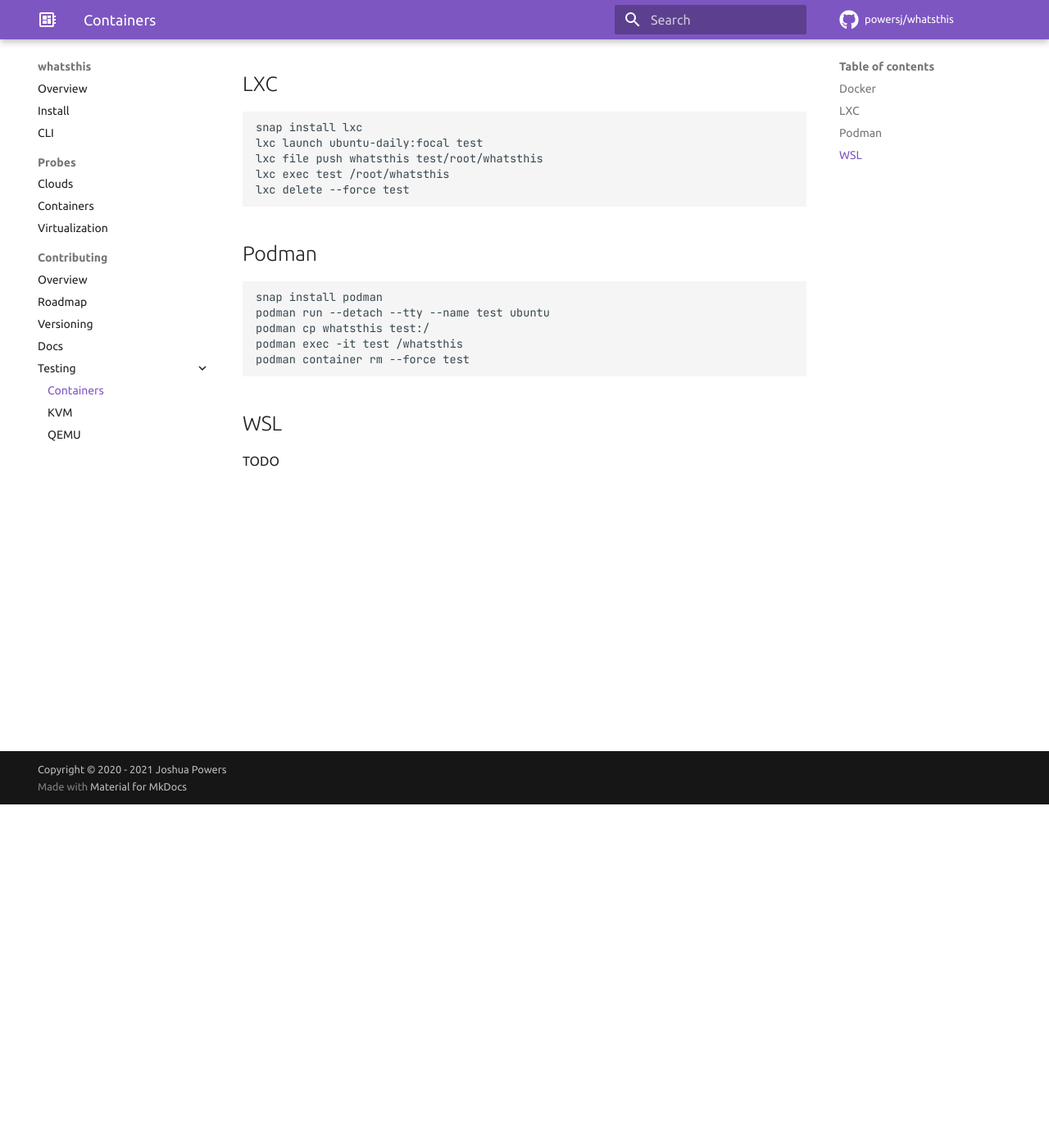
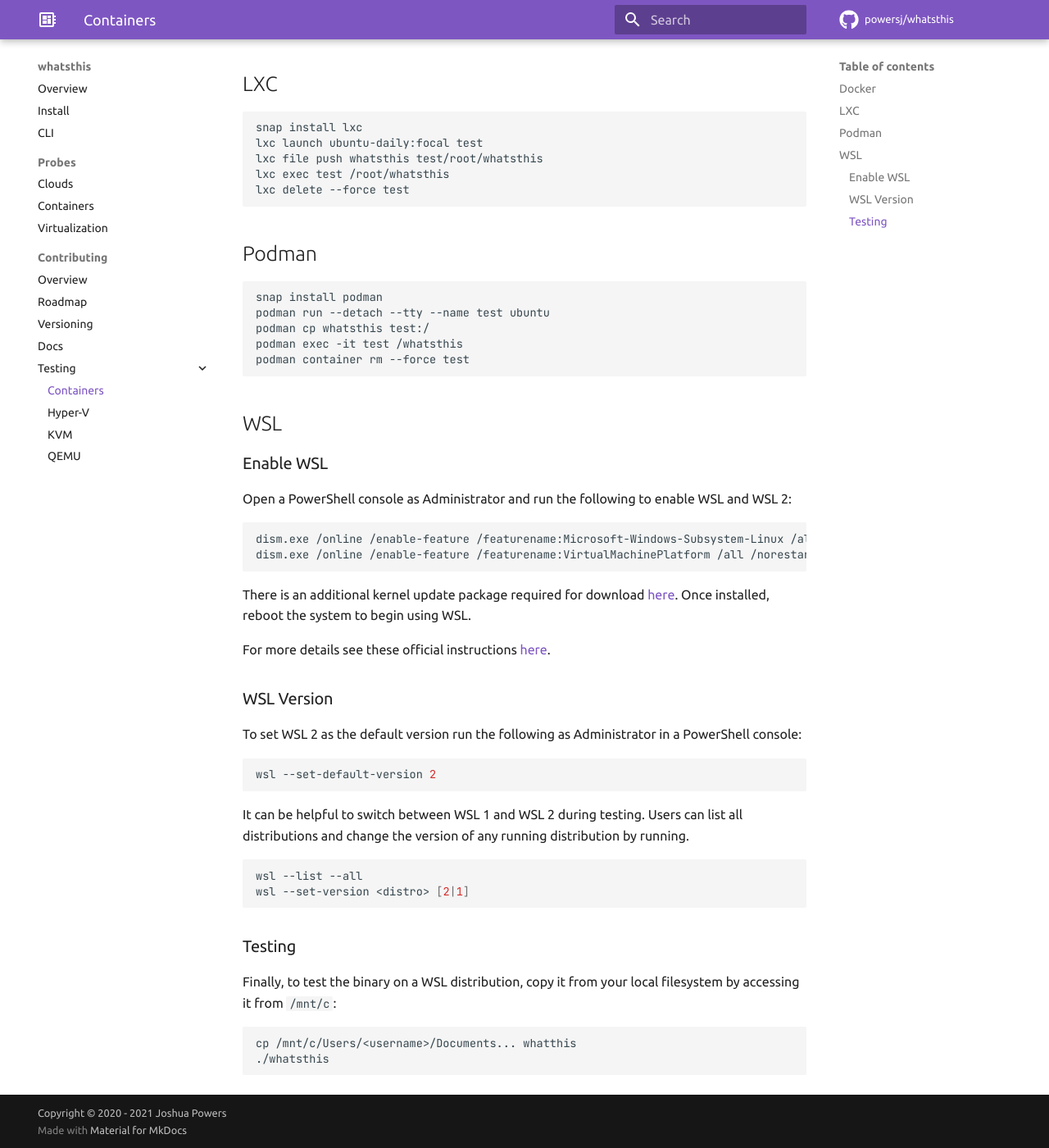
Before and after one commit to powersj/whatsthis, an MkDocs documentation site: the page built from docs/testing/containers.md, in a window 1280 px wide and 1400 px high, scrolled down 419 px. Shown: the whole window at 82% size. Built offline with MkDocs 1.6.1 and Material for MkDocs 9.7.7, drawn with Linux system fonts in a browser that asks for light colours; comment, search, counter and statistics services are not loaded.

Commit message:
docs: add WSL and Hyper-V testing steps (#15)

````diff
--- a/docs/testing/containers.md
+++ b/docs/testing/containers.md
@@ -37,4 +37,47 @@
 
 ## WSL
 
-TODO
+### Enable WSL
+
+Open a PowerShell console as Administrator and run the following to enable WSL
+and WSL 2:
+
+```shell
+dism.exe /online /enable-feature /featurename:Microsoft-Windows-Subsystem-Linux /all /norestart
+dism.exe /online /enable-feature /featurename:VirtualMachinePlatform /all /norestart
+```
+
+There is an additional kernel update package required for download
+[here](https://docs.microsoft.com/en-us/windows/wsl/install-win10#step-4---download-the-linux-kernel-update-package).
+Once installed, reboot the system to begin using WSL.
+
+For more details see these official instructions
+[here](https://docs.microsoft.com/en-us/windows/wsl/install-win10#manual-installation-steps).
+
+### WSL Version
+
+To set WSL 2 as the default version run the following as Administrator in a
+PowerShell console:
+
+```shell
+wsl --set-default-version 2
+```
+
+It can be helpful to switch between WSL 1 and WSL 2 during testing. Users can
+list all distributions and change the version of any running distribution by
+running.
+
+```shell
+wsl --list --all
+wsl --set-version <distro> [2|1]
+```
+
+### Testing
+
+Finally, to test the binary on a WSL distribution, copy it from your local
+filesystem by accessing it from `/mnt/c`:
+
+```text
+cp /mnt/c/Users/<username>/Documents... whatthis
+./whatsthis
+```
--- a/mkdocs.yml
+++ b/mkdocs.yml
@@ -37,5 +37,6 @@
   - Docs: contributing/documentation.md
   - Testing:
     - Containers: testing/containers.md
+    - Hyper-V: testing/hyperv.md
     - KVM: testing/kvm.md
     - QEMU: testing/qemu.md
````
Also changed, not shown: docs/testing/hyperv.md (added, +28 -0 lines), docs/testing/kvm.md (+6 -5 lines).
